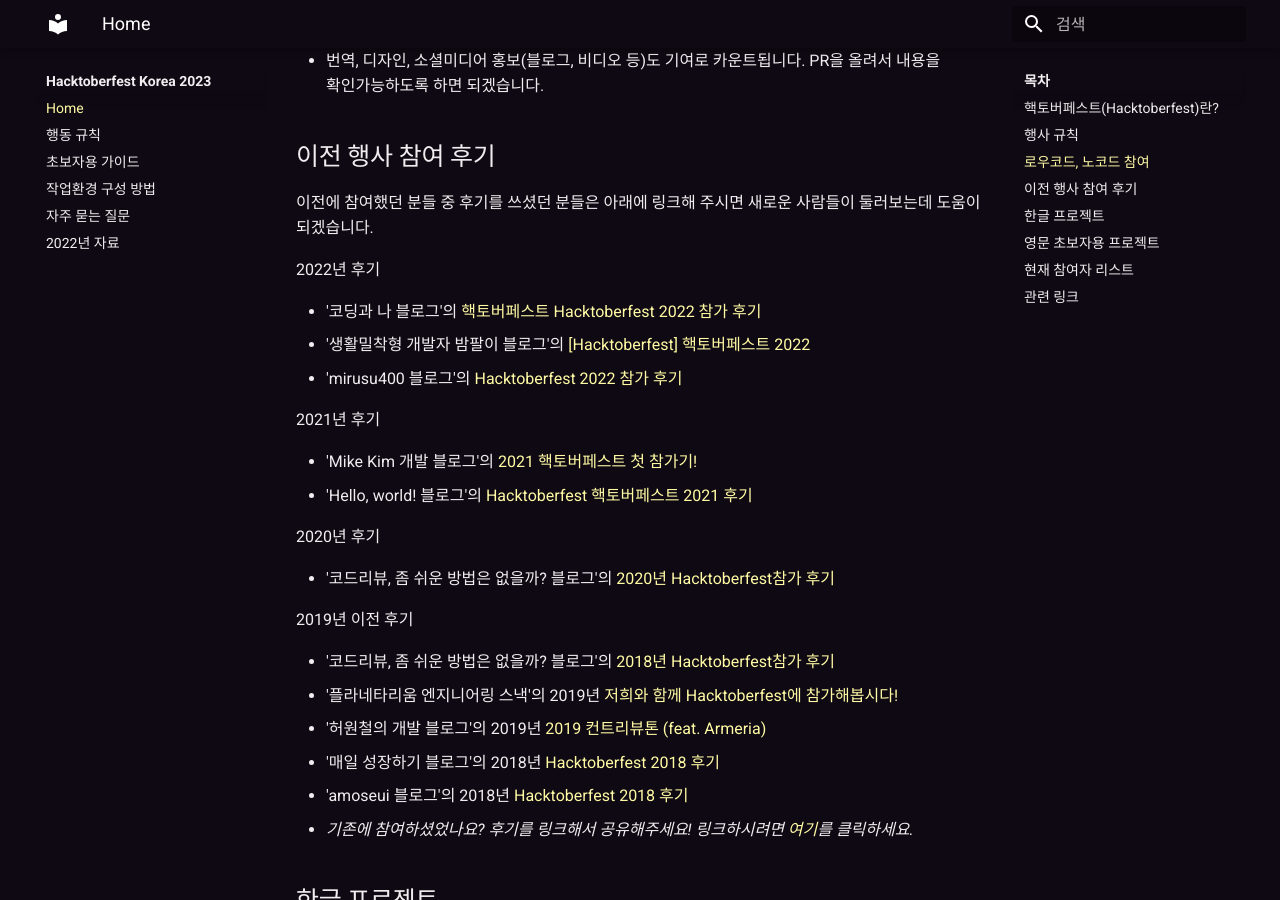
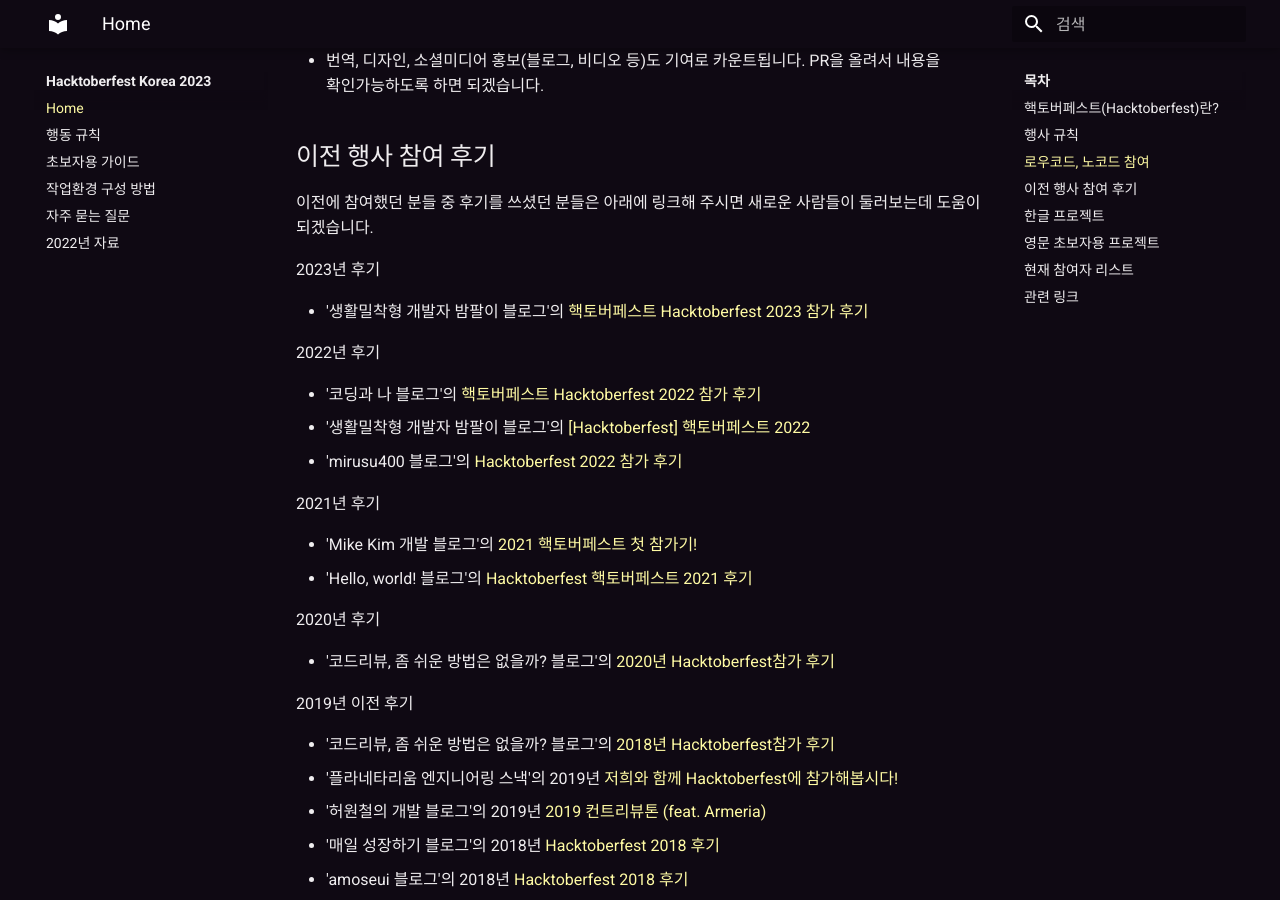
Before and after one commit to hacktoberfestkorea/hacktoberfestkorea, an MkDocs documentation site: the page built from docs/index.md, in a window 1280 px wide and 900 px high, scrolled down 1797 px. Built offline with MkDocs 1.6.1 and Material for MkDocs 9.7.7, drawn with Linux system fonts in a browser that asks for light colours.

Commit message:
Update index.md
2023 후기 추가

```diff
--- a/docs/index.md
+++ b/docs/index.md
@@ -42,6 +42,10 @@
 ## 이전 행사 참여 후기 {#review-of-previous-event-participation}
 
 이전에 참여했던 분들 중 후기를 쓰셨던 분들은 아래에 링크해 주시면 새로운 사람들이 둘러보는데 도움이 되겠습니다.
+
+2023년 후기
+
+- '생활밀착형 개발자 밤팔이 블로그'의 [핵토버페스트 Hacktoberfest 2023 참가 후기](https://blog.naver.com/hyeonjun7/223261713829)
 
 2022년 후기
 
```
